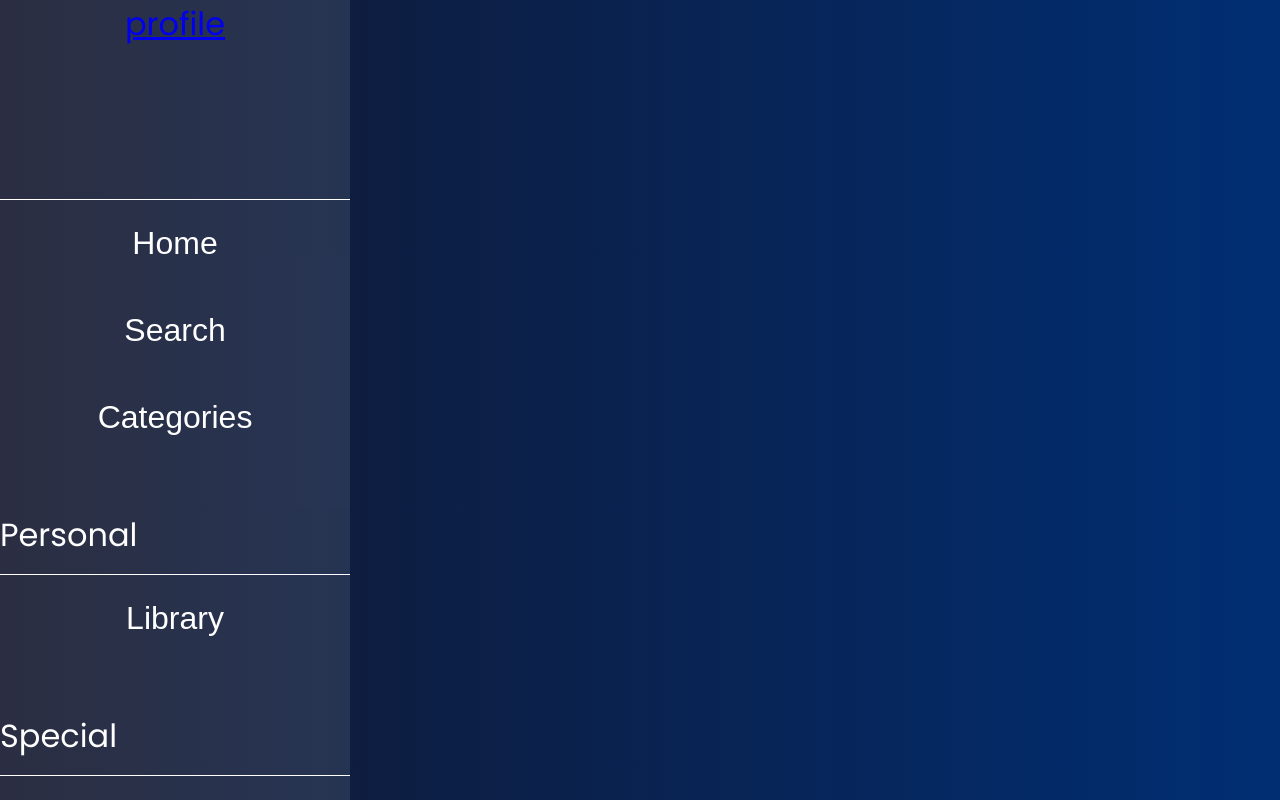
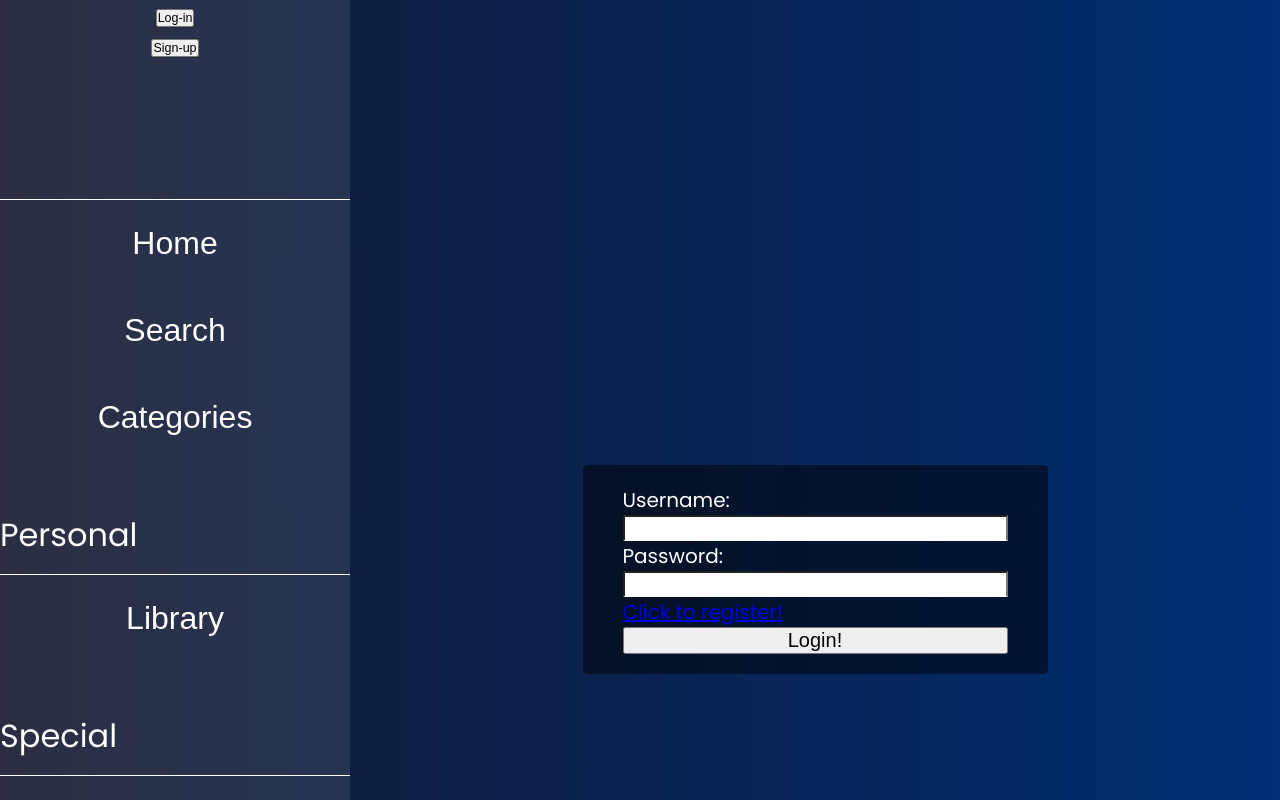
Before and after one commit to CPRCantrell/Book-Nook, a React (Create React App) app in the folder frontend/: page /login in a window 1280 px wide. Shown: the top 800 px of the page. Built offline with nearby package versions, Linux system fonts and the light colour scheme.

Commit message:
📦 NEW: Log-in and Register are connected and working

```diff
--- a/frontend/src/App.css
+++ b/frontend/src/App.css
@@ -48,4 +48,5 @@ html {
 
 main{
   margin-left: 350px;
+  min-height: 100vh;
 }
--- a/frontend/src/App.js
+++ b/frontend/src/App.js
@@ -11,7 +11,6 @@ import RegisterPage from "./pages/RegisterPage/RegisterPage";
 
 // Component Imports
 import Navbar from "./components/NavBar/NavBar";
-import Footer from "./components/Footer/Footer";
 
 // Util Imports
 import PrivateRoute from "./utils/PrivateRoute";
@@ -24,16 +23,8 @@ function App() {
         <Route path="home" element={<HomePage />}/>
         <Route path="search" element={<SearchPage />}/>
         <Route path='detail/:bookId' element={<BookDetailPage />} />
-        {/* <Route
-          path="/"
-          element={
-            <PrivateRoute>
-              <HomePage />
-            </PrivateRoute>
-          }
-        />
         <Route path="/register" element={<RegisterPage />} />
-        <Route path="/login" element={<LoginPage />} /> */}
+        <Route path="/login" element={<LoginPage />} />
       </Routes>
     </div>
   );
--- a/frontend/src/components/Footer/Footer.css
+++ /dev/null
@@ -1,9 +0,0 @@
-footer {
-  position: fixed;
-  bottom: 0;
-  font-size: 1.2rem;
-  left: 0;
-  padding: 1rem;
-  text-align: center;
-  width: 100%;
-}
--- a/frontend/src/components/Footer/Footer.jsx
+++ /dev/null
@@ -1,11 +0,0 @@
-import "./Footer.css";
-
-const Footer = () => {
-  return (
-    <footer>
-      <p>Copyright © 2022</p>{" "}
-    </footer>
-  );
-};
-
-export default Footer;
--- a/frontend/src/components/NavBar/NavBar.jsx
+++ b/frontend/src/components/NavBar/NavBar.jsx
@@ -6,16 +6,28 @@ import "./NavBar.css";
 
 const Navbar = () => {
 
-  const { logoutUser, user } = useContext(AuthContext);
+  const { logoutUser , user } = useContext(AuthContext);
   const navigate = useNavigate();
 
   return (
     <div className="nav-bar">
-      <Link to="/profile" className="link">
-        <div className="profile-space">
-          profile
-        </div>
-      </Link>
+      {user?
+      <div className="profile-space">
+        <Link to="/profile" className="link">
+          <button>profile</button>
+        </Link>
+        <button onClick={logoutUser}>log-out</button>
+      </div>
+      :
+      <div className="profile-space">
+        <Link to="/login" className="link">
+          <button>Log-in</button>
+        </Link>
+        <Link to="/register" className="link">
+          <button>Sign-up</button>
+        </Link>
+      </div>
+      }
 
       <Link to="/home" className="link">
         <button className="nav-button">
--- a/frontend/src/context/AuthContext.js
+++ b/frontend/src/context/AuthContext.js
@@ -12,9 +12,7 @@ function setUserObject(user) {
     return null;
   }
   return {
-    username: user.username,
-    id: user.id,
-    first_name: user.first_name,
+    username: user.username
   };
 }
 
@@ -58,7 +56,7 @@ export const AuthProvider = ({ children }) => {
         let loggedInUser = jwtDecode(response.data.access);
         setUser(setUserObject(loggedInUser));
         setIsServerError(false);
-        navigate("/");
+        navigate("/home");
       } else {
         navigate("/register");
       }
@@ -74,7 +72,7 @@ export const AuthProvider = ({ children }) => {
       localStorage.removeItem("token");
       setUser(null);
       setToken(null);
-      navigate("/");
+      navigate("/home");
     }
   };
 
--- a/frontend/src/pages/LoginPage/LoginPage.css
+++ b/frontend/src/pages/LoginPage/LoginPage.css
@@ -1,3 +1,16 @@
 .error {
   color: red;
 }
+
+.form{
+  background-color: var(--dark-background-color);
+  width: 50%;
+  height: 50%;
+  margin: auto;
+  margin-top: 50%;
+  display: grid;
+  color: var(--text-light-color);
+  font-size: var(--xlg-text);
+  padding: 2rem 4rem;
+  border-radius: 5px;
+}
--- a/frontend/src/pages/LoginPage/LoginPage.js
+++ b/frontend/src/pages/LoginPage/LoginPage.js
@@ -19,33 +19,29 @@ const LoginPage = () => {
   }, [isServerError]);
 
   return (
-    <div className="container">
+    <main>
       <form className="form" onSubmit={handleSubmit}>
-        <label>
-          Username:{" "}
+        <label>Username:{" "}</label>
         <input
           type="text"
           name="username"
           value={formData.username}
           onChange={handleInputChange}
         />
-        </label>
-        <label>
-          Password:{" "}
+        <label>Password:{" "}</label>
         <input
           type="password"
           name="password"
           value={formData.password}
           onChange={handleInputChange}
         />
-        </label>
         {isServerError ? (
           <p className="error">Login failed, incorrect credentials!</p>
         ) : null}
         <Link to="/register">Click to register!</Link>
         <button>Login!</button>
       </form>
-    </div>
+    </main>
   );
 };
 
--- a/frontend/src/pages/RegisterPage/RegisterPage.js
+++ b/frontend/src/pages/RegisterPage/RegisterPage.js
@@ -17,7 +17,7 @@ const RegisterPage = () => {
   );
 
   return (
-    <div className="container">
+    <main>
       <form className="form" onSubmit={handleSubmit}>
         <label>
           Username:{" "}
@@ -66,7 +66,7 @@ const RegisterPage = () => {
         </label>
         <button>Register!</button>
       </form>
-    </div>
+    </main>
   );
 };
 
```
Also changed, not shown: 1 other file (tests, documents, lock files or other folders). Lines whose indentation alone changed are shown as unchanged.
